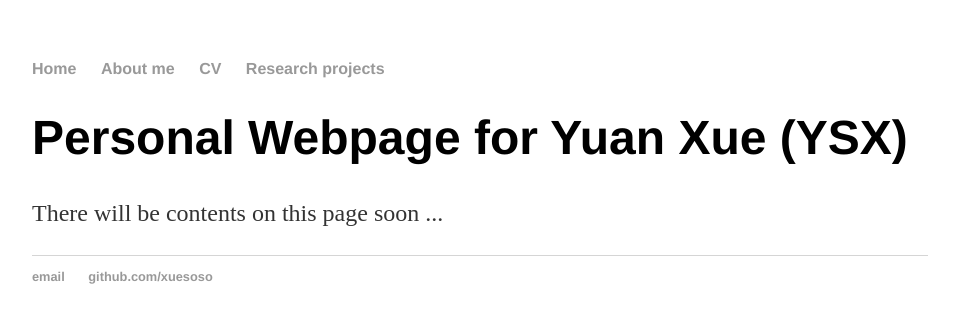
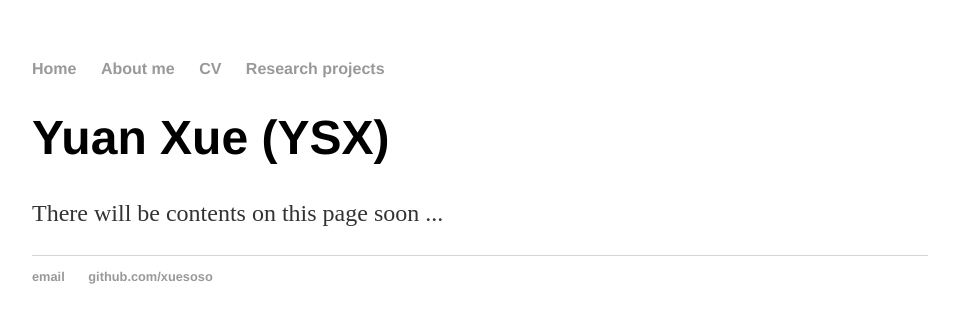
Before and after one commit to xuesoso/xuesoso.github.io, a Jekyll site: the page built from index.html, in a window 1280 px wide. Shown: the top 323 px of the page, without its empty margins (160-1119 px from the left). Built offline with Jekyll 4.4.1, drawn with Linux system fonts in a browser that asks for light colours.

Commit message:
Updated title

```diff
--- a/index.html
+++ b/index.html
@@ -3,6 +3,6 @@ layout: default
 title: Personal webpage for Soso Xue
 ---
 <div class="blurb">
-	<h1>Personal Webpage for Yuan Xue (YSX)</h1>
+	<h1>Yuan Xue (YSX)</h1>
 	<p>There will be contents on this page soon ... </p>
 </div><!-- /.blurb -->
```
